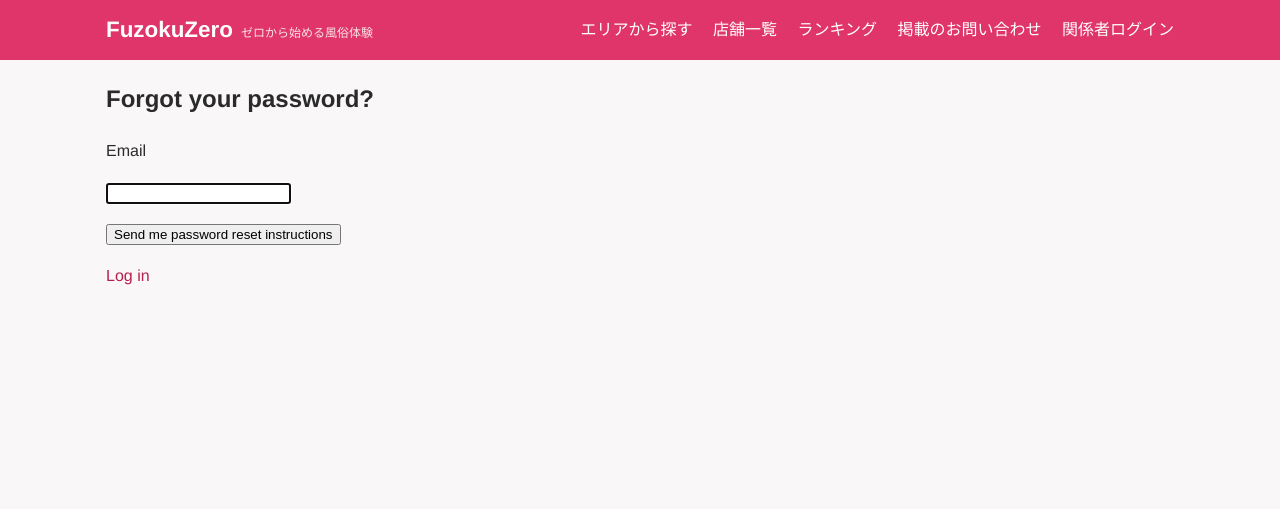
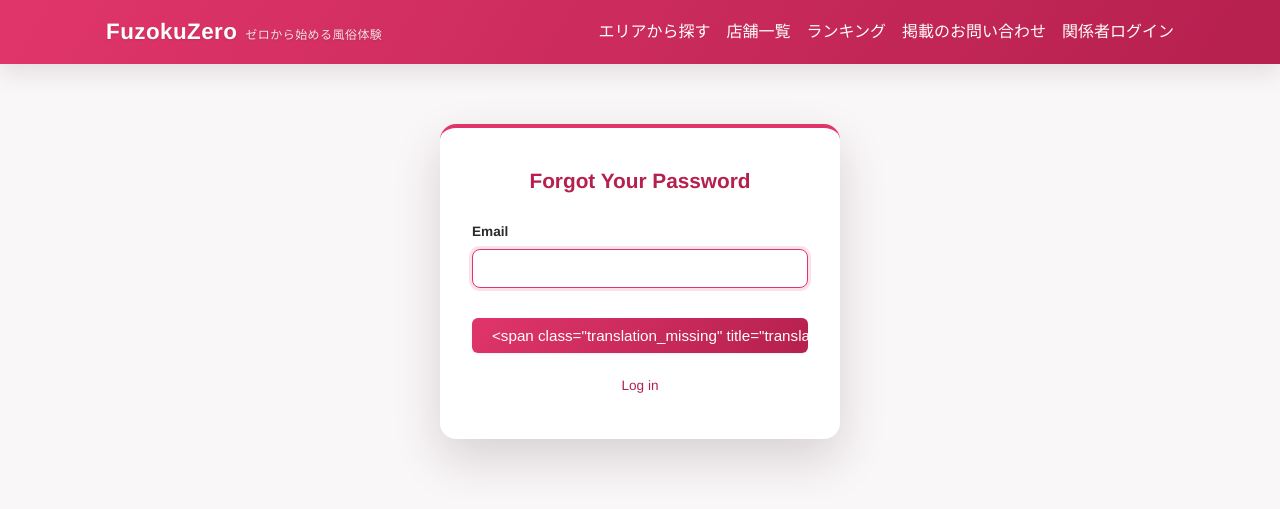
Before and after one commit to kanabun-git/ume, a Rails app: page /users/password/new in a window 1280 px wide. Shown: the top 509 px of the page. Run offline with Rails 7, Linux system fonts and the light colour scheme; parts of the project's set-up code (start-up, migrations or seed data) failed here and were passed over.

Commit message:
公開サイトのデザインをリッチに強化
- カード・バッジ・ボタン・ヒーローにシャドウ/グラデーション/ホバー演出を追加
- ヘッダーnavにアンダーラインアニメーションを追加
- ログイン/パスワード関連画面をカード型デザインで自作(Deviseデフォルトの無地フォームを置き換え)

```diff
--- a/app/assets/stylesheets/application.css
+++ b/app/assets/stylesheets/application.css
@@ -17,36 +17,60 @@
 :root {
   --brand: #e0356b;
   --brand-dark: #b5204f;
+  --brand-light: #ff8fb3;
   --bg: #faf7f8;
   --text: #2a2a2a;
   --muted: #767676;
   --border: #e4dde0;
+  --radius: 10px;
+  --shadow-sm: 0 1px 3px rgba(40, 12, 22, .07);
+  --shadow-md: 0 10px 24px rgba(40, 12, 22, .10);
+  --shadow-lg: 0 20px 48px rgba(40, 12, 22, .16);
 }
 
 * { box-sizing: border-box; }
 
 body {
   margin: 0;
-  font-family: "Hiragino Sans", "Helvetica Neue", Arial, sans-serif;
+  font-family: "Hiragino Sans", "Yu Gothic", "Helvetica Neue", Arial, sans-serif;
   background: var(--bg);
   color: var(--text);
   line-height: 1.6;
+  -webkit-font-smoothing: antialiased;
 }
 
-a { color: var(--brand-dark); text-decoration: none; }
+a { color: var(--brand-dark); text-decoration: none; transition: color .15s ease; }
 a:hover { text-decoration: underline; }
 
 .container { max-width: 1100px; margin: 0 auto; padding: 0 16px; }
 
 header.site-header {
-  background: var(--brand);
+  background: linear-gradient(120deg, var(--brand), var(--brand-dark));
   color: #fff;
-  padding: 12px 0;
+  padding: 14px 0;
+  box-shadow: var(--shadow-md);
+  position: relative;
+  z-index: 10;
 }
 header.site-header .container { display: flex; align-items: center; justify-content: space-between; }
-header.site-header .logo { font-size: 1.4rem; font-weight: bold; color: #fff; display: flex; align-items: baseline; gap: 8px; }
+header.site-header .logo { font-size: 1.4rem; font-weight: bold; color: #fff; display: flex; align-items: baseline; gap: 8px; letter-spacing: .02em; text-shadow: 0 1px 2px rgba(0, 0, 0, .12); }
 header.site-header .logo .tagline { font-size: .75rem; font-weight: normal; color: rgba(255, 255, 255, 0.85); }
-header.site-header nav a { color: #fff; margin-left: 16px; }
+header.site-header nav { display: flex; align-items: center; }
+header.site-header nav a, header.site-header nav button.link-button {
+  position: relative;
+  color: #fff; margin-left: 16px;
+  padding: 4px 0;
+}
+header.site-header nav a::after, header.site-header nav button.link-button::after {
+  content: ""; position: absolute; left: 0; right: 0; bottom: -2px; height: 2px;
+  background: #fff; border-radius: 2px; transform: scaleX(0); transform-origin: left;
+  transition: transform .2s ease;
+}
+header.site-header nav a:hover::after, header.site-header nav button.link-button:hover::after { transform: scaleX(1); }
+header.site-header nav a:hover, header.site-header nav button.link-button:hover { text-decoration: none; }
+header.site-header nav button.link-button {
+  background: none; border: none; font: inherit; cursor: pointer; margin-left: 16px; padding: 4px 0;
+}
 
 .flash { max-width: 1100px; margin: 12px auto; padding: 0 16px; }
 .flash .notice, .flash .alert {
@@ -170,10 +204,14 @@ form.form select, form.form textarea {
 }
 form.form textarea { min-height: 120px; }
 .btn {
-  display: inline-block; background: var(--brand); color: #fff; border: none;
-  padding: 8px 18px; border-radius: 4px; cursor: pointer; font-size: .95rem; margin-top: 12px;
+  display: inline-block; background: linear-gradient(135deg, var(--brand), var(--brand-dark));
+  color: #fff; border: none;
+  padding: 9px 20px; border-radius: 6px; cursor: pointer; font-size: .95rem; margin-top: 12px;
+  box-shadow: var(--shadow-sm);
+  transition: transform .15s ease, box-shadow .15s ease, filter .15s ease;
 }
-.btn:hover { background: var(--brand-dark); text-decoration: none; }
+.btn:hover { filter: brightness(1.06); text-decoration: none; transform: translateY(-1px); box-shadow: var(--shadow-md); }
+.btn:active { transform: translateY(0); box-shadow: var(--shadow-sm); }
 .btn.secondary { background: var(--muted); }
 .btn.danger { background: #b5204f; }
 
@@ -405,6 +467,37 @@ form.form textarea { min-height: 120px; }
 
 .block-video-wrapper { position: relative; width: 100%; padding-top: 56.25%; }
 .block-video-wrapper iframe { position: absolute; top: 0; left: 0; width: 100%; height: 100%; border-radius: 6px; }
+
+/* --- Auth pages (Devise: login / password reset) ----------------------- */
+
+.auth-page { display: flex; justify-content: center; padding: 48px 0 60px; }
+.auth-card {
+  width: 100%; max-width: 400px; background: #fff;
+  border-radius: 16px; border-top: 4px solid var(--brand);
+  padding: 36px 32px; box-shadow: var(--shadow-lg);
+}
+.auth-title { margin: 0 0 24px; font-size: 1.3rem; text-align: center; color: var(--brand-dark); }
+.auth-card .form-field { margin-bottom: 18px; }
+.auth-card .form-field.checkbox-field { display: flex; align-items: center; gap: 8px; }
+.auth-card label { display: block; font-weight: bold; font-size: .85rem; margin-bottom: 6px; color: var(--text); }
+.auth-card .checkbox-field label { display: inline; margin: 0; font-weight: normal; }
+.auth-card input[type="email"], .auth-card input[type="password"] {
+  width: 100%; padding: 10px 12px; border: 1px solid var(--border); border-radius: 8px;
+  font-size: .95rem; transition: border-color .15s ease, box-shadow .15s ease;
+}
+.auth-card input[type="email"]:focus, .auth-card input[type="password"]:focus {
+  outline: none; border-color: var(--brand); box-shadow: 0 0 0 3px rgba(224, 53, 107, .15);
+}
+.auth-card .hint { color: var(--muted); font-size: .8rem; margin: -10px 0 12px; }
+.auth-submit { width: 100%; text-align: center; }
+.auth-links { margin-top: 22px; text-align: center; font-size: .85rem; }
+.auth-links p { margin: 6px 0; }
+#error_explanation {
+  background: #fdecec; border: 1px solid #f5b8c4; color: var(--brand-dark);
+  padding: 10px 14px; border-radius: 8px; margin-bottom: 18px;
+}
+#error_explanation h2 { margin: 0 0 6px; font-size: .9rem; }
+#error_explanation ul { margin: 0; padding-left: 18px; font-size: .85rem; }
 
 /* --- Site-wide responsive layer ----------------------------------------
    Kept last so these overrides win over the component rules above. Most
--- /dev/null
+++ b/app/views/devise/passwords/new.html.erb
@@ -0,0 +1,20 @@
+<div class="auth-page">
+  <div class="auth-card">
+    <h2 class="auth-title"><%= t(".forgot_your_password") %></h2>
+
+    <%= form_for(resource, as: resource_name, url: password_path(resource_name), html: { method: :post }) do |f| %>
+      <%= render "devise/shared/error_messages", resource: resource %>
+
+      <div class="form-field">
+        <%= f.label :email %>
+        <%= f.email_field :email, autofocus: true, autocomplete: "email" %>
+      </div>
+
+      <%= f.submit t(".send_me_reset_password_instructions"), class: "btn auth-submit" %>
+    <% end %>
+
+    <div class="auth-links">
+      <%= render "devise/shared/links" %>
+    </div>
+  </div>
+</div>
--- /dev/null
+++ b/app/views/devise/shared/_error_messages.html.erb
@@ -0,0 +1,15 @@
+<% if resource.errors.any? %>
+  <div id="error_explanation" data-turbo-temporary>
+    <h2>
+      <%= I18n.t("errors.messages.not_saved",
+                 count: resource.errors.count,
+                 resource: devise_i18n_fix_model_name_case(resource.model_name.human, i18n_key: "errors.messages.not_saved"))
+       %>
+    </h2>
+    <ul>
+      <% resource.errors.full_messages.each do |message| %>
+        <li><%= message %></li>
+      <% end %>
+    </ul>
+  </div>
+<% end %>
```
Also changed, not shown: other parts of app/assets/stylesheets/application.css (+62 -25 lines), app/views/devise/passwords/edit.html.erb (added, +29 -0 lines), app/views/devise/sessions/new.html.erb (added, +30 -0 lines).
